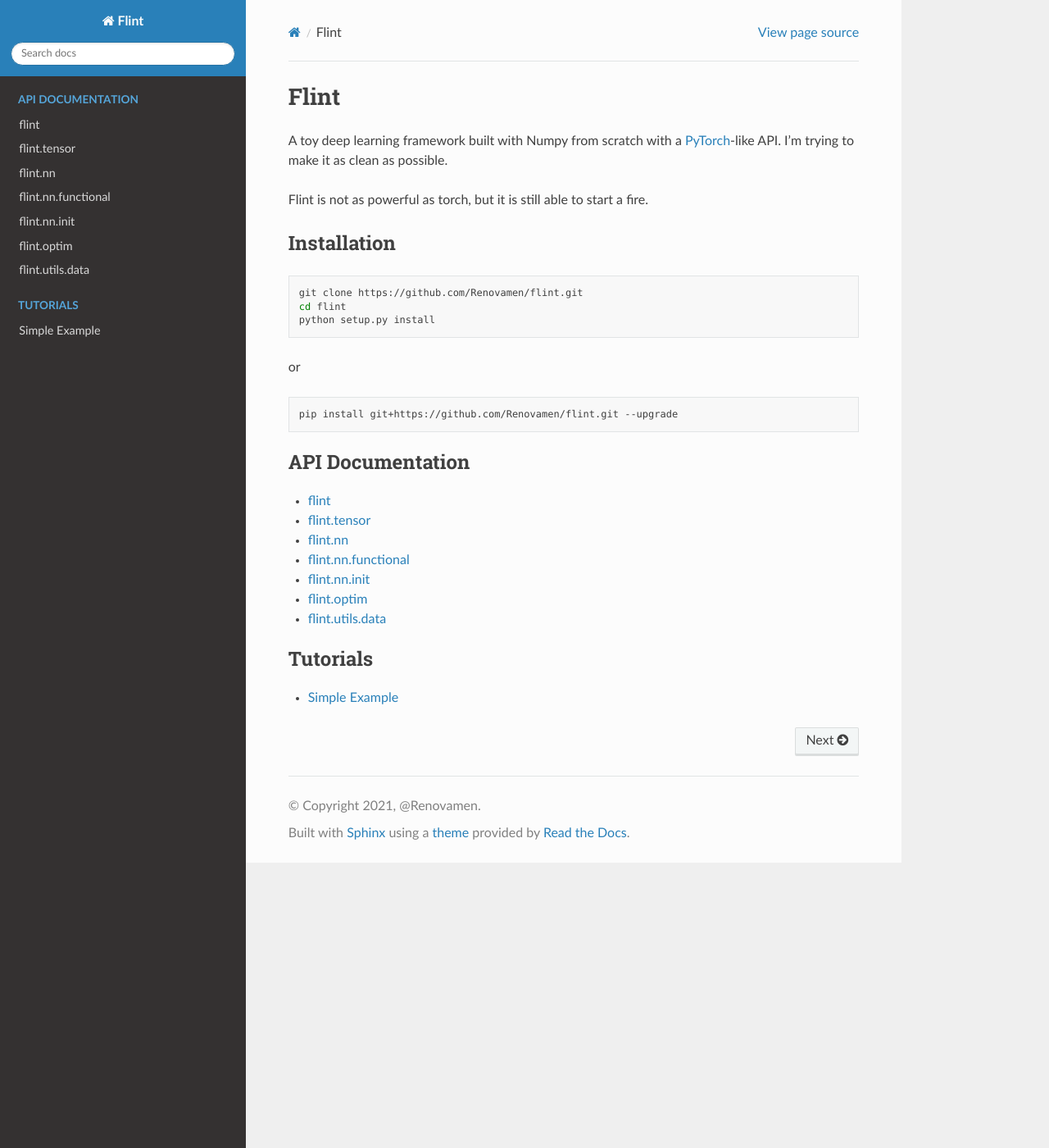
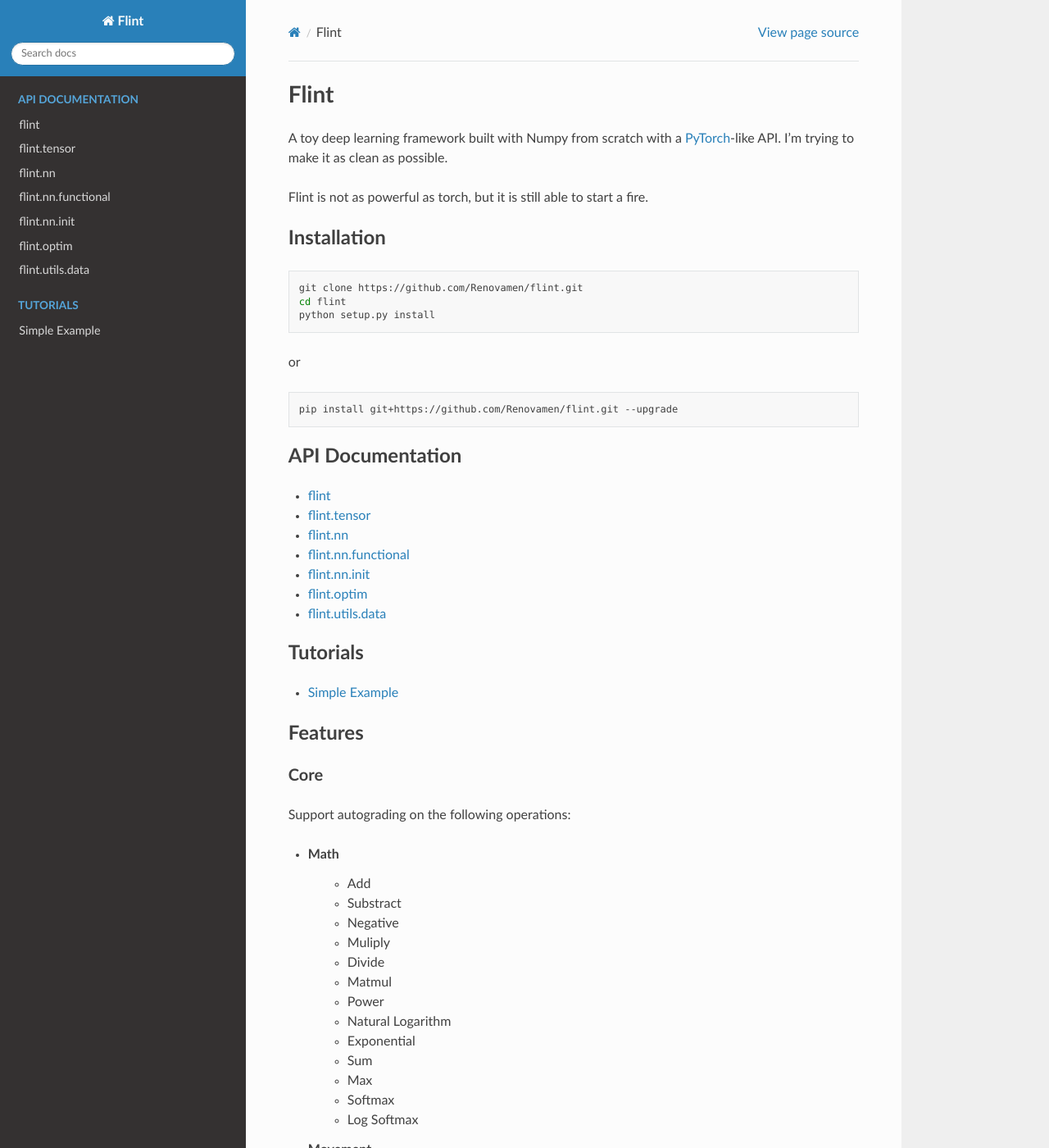
Before and after one commit to Renovamen/flint, a Sphinx documentation site: the page built from docs/index.rst, in a window 1280 px wide and 1400 px high. Shown: the whole window at 82% size. Built offline with Sphinx 7.4.7 and the Read the Docs theme 2.0.0, drawn with Linux system fonts in a browser that asks for light colours; formulas are drawn with MathJax 3; some of the changed text lies outside the part shown.

Commit message:
Edit styles of docs

```diff
--- /dev/null
+++ b/docs/_static/css/style.css
@@ -0,0 +1,19 @@
+body {
+    font-family: "Lato", "Helvetica Neue", Arial, sans-serif;
+}
+
+h1, h2, h3, h4, h5, h6, .rst-content .toctree-wrapper p.caption, legend, p.caption {
+    font-family: "Lato", "Helvetica Neue", Arial, sans-serif;
+}
+
+html.writer-html5 .rst-content dl.field-list {
+    display: block;
+}
+
+html.writer-html5 .rst-content dl.field-list > dt {
+    background: #f3f4f7;
+    padding: 0.5rem;
+    border-left: 3px solid #55a5d9;
+    padding-right: 100px;
+    margin-bottom: 8px;
+}
--- a/docs/conf.py
+++ b/docs/conf.py
@@ -67,3 +67,6 @@ html_theme_path = [sphinx_rtd_theme.get_html_theme_path()]
 # relative to this directory. They are copied after the builtin static files,
 # so a file named "default.css" will overwrite the builtin "default.css".
 html_static_path = ['_static']
+
+def setup(app):
+    app.add_css_file("css/style.css")
--- a/docs/index.rst
+++ b/docs/index.rst
@@ -1,13 +1,15 @@
+######
 Flint
-=================================
+######
 
 A toy deep learning framework built with Numpy from scratch with a `PyTorch <https://github.com/pytorch/pytorch>`_-like API. I'm trying to make it as clean as possible.
 
 Flint is not as powerful as torch, but it is still able to start a fire.
 
 
+************
 Installation
-------------
+************
 
 .. code-block:: bash
 
@@ -20,7 +22,6 @@ or
 .. code-block:: bash
 
     pip install git+https://github.com/Renovamen/flint.git --upgrade
-
 
 
 .. toctree::
@@ -41,3 +42,104 @@ or
    :caption: Tutorials
 
    tutorials/simple
+
+
+*********************
+Features
+*********************
+
+Core
+=====================
+
+Support autograding on the following operations:
+
+- Math
+    - Add
+    - Substract
+    - Negative
+    - Muliply
+    - Divide
+    - Matmul
+    - Power
+    - Natural Logarithm
+    - Exponential
+    - Sum
+    - Max
+    - Softmax
+    - Log Softmax
+
+- Movement
+    - View
+    - Transpose
+    - Permute
+    - Squeeze
+    - Unsqueeze
+
+- Others
+    - Padding
+
+Layers
+=====================
+
+- Linear
+- 1D / 2D Convolution
+- Sequential
+
+Optimizers
+=====================
+
+- SGD
+- Momentum
+- Adagrad
+- RMSprop
+- Adadelta
+- Adam
+
+Loss Functions
+=====================
+
+- Cross Entropy
+- Negative Log Likelihood
+- Mean Squared Error
+- Binary Cross Entropy
+
+Activation Functions
+=====================
+
+- ReLU
+- Sigmoid
+- Tanh
+
+
+Initializers
+=====================
+
+- Fill with zeros / ones / other given constants
+- Uniform / Normal
+- Xavier (Glorot) uniform / normal (`Understanding the Difficulty of Training Deep Feedforward Neural Networks. <http://proceedings.mlr.press/v9/glorot10a/glorot10a.pdf>`_ *Xavier Glorot and Yoshua Bengio.* AISTATS 2010.)
+- Kaiming (He) uniform / normal (`Delving Deep into Rectifiers: Surpassing Human-level Performance on ImageNet Classification. <https://arxiv.org/pdf/1502.01852.pdf>`_ *Kaiming He, et al.* ICCV 2015.)
+- LeCun uniform / normal (`Efficient Backprop. <http://yann.lecun.com/exdb/publis/pdf/lecun-98b.pdf>`_ *Yann LeCun, et al.* 1998.)
+
+
+Others
+=====================
+
+- Dataloaders
+
+
+*********************
+License
+*********************
+
+`MIT <https://github.com/Renovamen/flint/blob/main/LICENSE>`_
+
+
+*********************
+Acknowledgements
+*********************
+
+Flint is inspired by the following projects:
+
+- `PyTorch <https://github.com/pytorch/pytorch>`_
+- `karpathy/micrograd <https://github.com/karpathy/micrograd>`_
+- `teddykoker/tinyloader <https://github.com/teddykoker/tinyloader>`_
```
Also changed, not shown: 2 other files.
